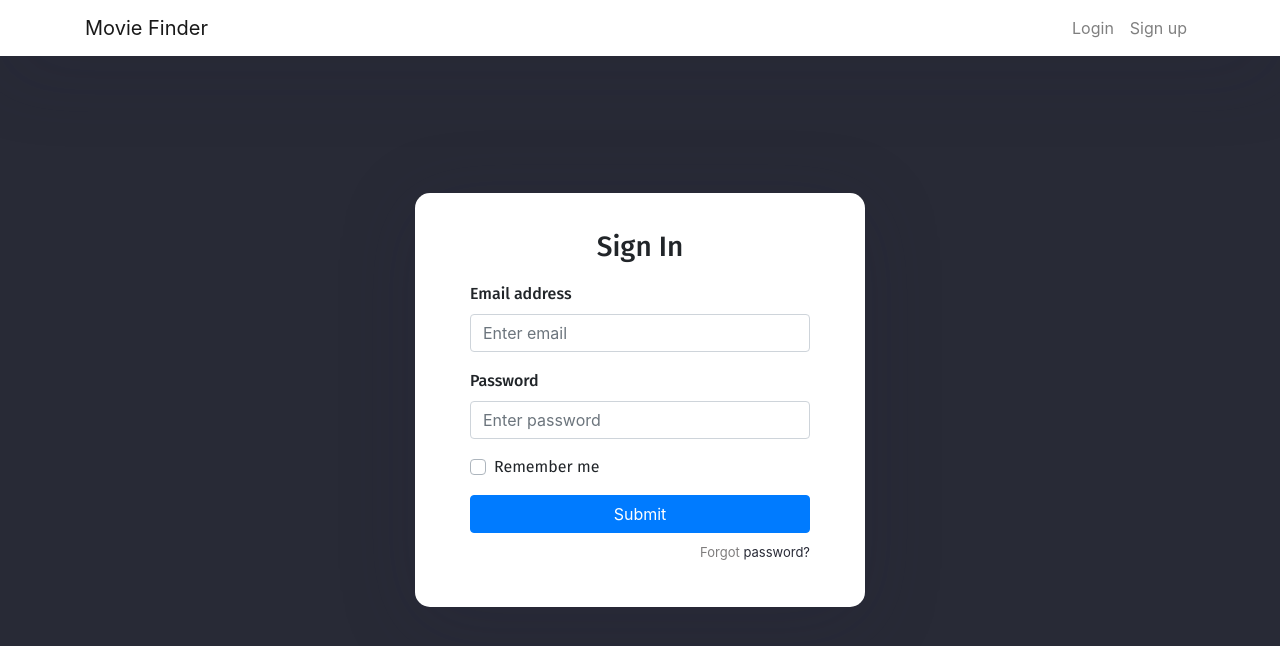
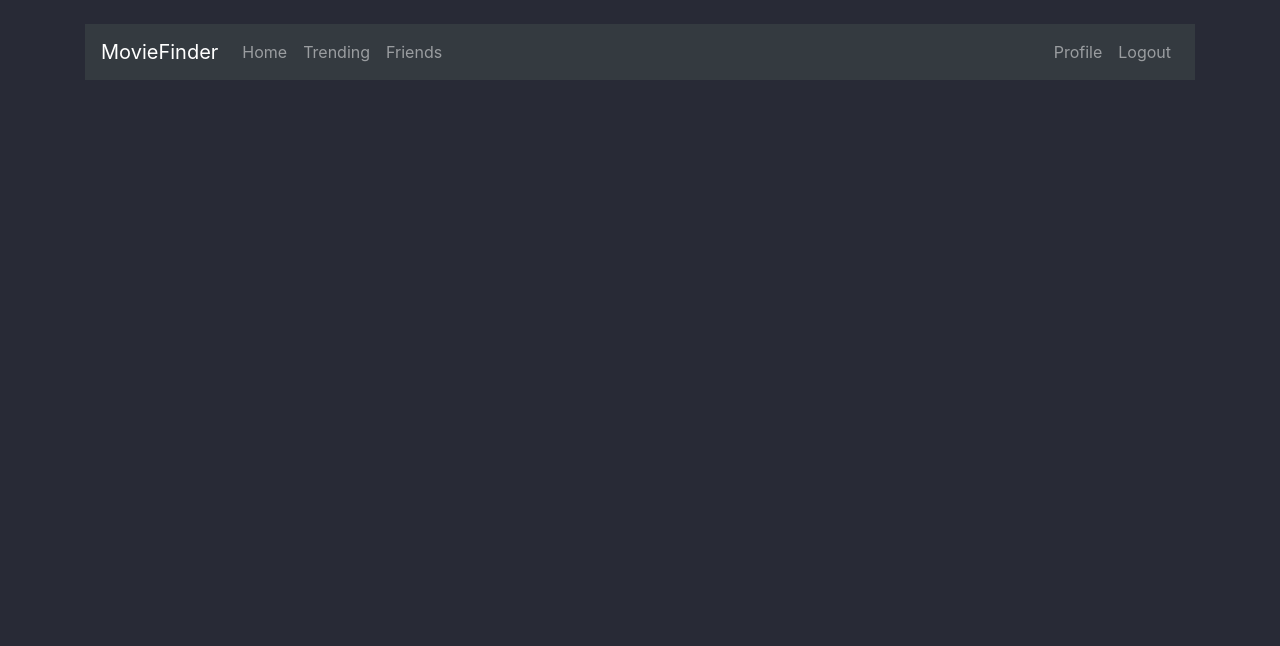
Before and after one commit to ldrach/comp3450project, a React (Create React App) app: page /home in a window 1280 px wide. Shown: the top 646 px of the page. Built offline with nearby package versions, Linux system fonts and the light colour scheme.

Commit message:
Database created
Changes made to app.js that will probably be reverted

```diff
--- a/public/index.html
+++ b/public/index.html
@@ -24,7 +24,7 @@
       work correctly both with client-side routing and a non-root public URL.
       Learn how to configure a non-root public URL by running `npm run build`.
     -->
-    <title>React App</title>
+    <title>Movie Finder</title>
   </head>
   <body>
     <noscript>You need to enable JavaScript to run this app.</noscript>
--- a/src/App.js
+++ b/src/App.js
@@ -1,49 +1,31 @@
 import React from 'react';
 import '../node_modules/bootstrap/dist/css/bootstrap.min.css';
 import './App.css';
-import { BrowserRouter as Router, Switch, Route, Link } from "react-router-dom";
+import { BrowserRouter as Router, Route } from "react-router-dom";
 
 import Login from "./login/login";
-import SignUp from "./login/signup";
+import Signup from "./login/signup";
 import Forgot from "./login/forgot";
 import Home from "./home/home.js";
+import NavbarComponent from "./navbar/navbar";
+
+function displayNavBar() {
+    return (<NavbarComponent />);
+}
 
 function App() {
-  return (<Router>
-          <div className="App">
-              <nav className="navbar navbar-expand-lg navbar-light fixed-top">
-                  <div className="container">
-                      <Link className="navbar-brand" to={"/sign-in"}>Movie Finder</Link>
-                      <div className="collapse navbar-collapse" id="navbarTogglerDemo02">
-                          <ul className="navbar-nav ml-auto">
-                              <li className="nav-item">
-                                  <Link className="nav-link" to={"/sign-in"}>Login</Link>
-                              </li>
-                              <li className="nav-item">
-                                  <Link className="nav-link" to={"/sign-up"}>Sign up</Link>
-                              </li>
-                          </ul>
-                      </div>
-                  </div>
-              </nav>
+  return (
+      <Router>
 
-              <div className="auth-wrapper">
-                  <div className="auth-inner">
-                      <Switch>
-                          //Login
-                          <Route exact path='/' component={Login} />
-                          <Route path="/sign-in" component={Login} />
-                          <Route path="/sign-up" component={SignUp} />
-                          <Route path="/forgot" component={Forgot} />
-
-                          //Home
-                          <Route exact path='/' component={Home}/>
-                          <Route path={"/home"} component={Home}/>
-
-                      </Switch>
-                  </div>
-              </div>
-    </div></Router>
+          <br />
+          <div className="container">
+            <Route path="/" exact component={Login} />
+            <Route path="/login" component={Login} />
+            <Route path="/signup" component={Signup} />
+            <Route path="/forgot" component={Forgot} />
+            <Route path="/home" component={Home} render={ () => displayNavBar()} />
+          </div>
+      </Router>
   );
 }
 
--- a/src/home/home.js
+++ b/src/home/home.js
@@ -1,35 +1,12 @@
 import React, { Component } from "react";
+import Navbar from "../navbar/navbar";
 
 
 export default class Home extends Component {
 
     render() {
         return (
-            <form>
-                <h3>Sign In</h3>
-
-                <div className="form-group">
-                    <label>Email address</label>
-                    <input type="email" className="form-control" placeholder="Enter email" />
-                </div>
-
-                <div className="form-group">
-                    <label>Password</label>
-                    <input type="password" className="form-control" placeholder="Enter password" />
-                </div>
-
-                <div className="form-group">
-                    <div className="custom-control custom-checkbox">
-                        <input type="checkbox" className="custom-control-input" id="customCheck1" />
-                        <label className="custom-control-label" htmlFor="customCheck1">Remember me</label>
-                    </div>
-                </div>
-
-                <button type="submit" className="btn btn-primary btn-block">Submit</button>
-                <p className="forgot-password text-right">
-                    Forgot <a href="/forgot">password?</a>
-                </p>
-            </form>
+            <Navbar />
 
         );
     }
--- a/src/index.js
+++ b/src/index.js
@@ -1,15 +1,9 @@
 import React from 'react';
 import ReactDOM from 'react-dom';
-import { BrowserRouter } from "react-router-dom";
 import './index.css';
 import App from './App';
 import * as serviceWorker from './serviceWorker';
 
-ReactDOM.render(
-  <BrowserRouter>
-    <App />
-  </BrowserRouter>,
-  document.getElementById('root')
-);
+ReactDOM.render(<App />, document.getElementById('root'));
 
 serviceWorker.unregister();
--- a/src/login/signup.js
+++ b/src/login/signup.js
@@ -1,10 +1,15 @@
 import React, { Component } from "react";
 
-export default class SignUp extends Component {
+export default class Signup extends Component {
     render() {
         return (
             <form>
                 <h3>Sign Up</h3>
+
+                <div className="form-group">
+                    <label>Username</label>
+                    <input type="text" className="form-control" placeholder="Username" />
+                </div>
 
                 <div className="form-group">
                     <label>First name</label>
--- a/src/navbar/navItem.js
+++ b/src/navbar/navItem.js
@@ -1,7 +1,7 @@
 import React, {useContext} from 'react';
-import './NavBar.css';
+import './navbar.css';
 import '../App.css';
-import {NavContext} from "./NavBar";
+import {NavContext} from "./navbar";
 
 const NavItem = ({item, active, width}) => {
     const navigationContext = useContext(NavContext);
--- a/src/navbar/navbar.js
+++ b/src/navbar/navbar.js
@@ -1,135 +1,34 @@
-import React from 'react';
-import {useState, useEffect, createContext} from 'react';
-import './NavBar.css';
-import NavItem from './NavItem';
-import Home from '../home/home';
-import Trending from "../trending/trending"
-import Friends from "../friends/friends"
-import MyProfile from "../myProfile/profile"
-import Login from "../login/login";
-import Compare from "../compare/compare";
-import OtherProfile from "../otherProfile/otherProfile";
-import YourList from "../yourList/yourList";
+import React, { Component } from 'react';
+import { Link } from 'react-router-dom';
 
-//import axios from 'axios';
+export default class Navbar extends Component {
 
-
-
-
-export const NavContext = createContext(undefined);
-
-const navItems = [
-    {id: 0, name:'Home', icon: ''},
-    {id: 1, name:'Trending', icon: ''},
-    {id: 2, name:'Friends', icon: ''},
-    {id: 3, name:'MyProfile', icon: ''},
-    {id: 4, name:'Logout', icon: ''}
-];
-
-const Navbar = () => {
-    //const db = new LocalDB();
-    const [activeItem, setNewActiveItem] = useState(null);
-    const [notificationMessage, setNotification] = useState(null);
-    const [currentUser, setUser] = useState(null);
-
-
-    /*useEffect(() => {
-        loadCurrentUser();
-    }, []);*/
-
-    /*async function loadCurrentUser() {
-        const user = await db.loadUser(axiosInstance);
-        if (user) {
-            setUser(user);
-            loadLastPage();
-        } else {
-            setNewActiveItem(navItems[3]);
-        }
-    }*/
-
-    /*async function loadLastPage() {
-        const lastPage = await db.loadLastPage();
-        if (lastPage)
-            setNewActiveItem(lastPage);
-        else
-            setNewActivePage(navItems[0]);
-    }*/
-
-    function setNewActivePage(item) {
-        setNewActiveItem(item);
-        //db.setLastPage(item);
+    render() {
+        return (
+            <nav className="navbar navbar-dark bg-dark navbar-expand-lg">
+                <Link to="/" className="navbar-brand">MovieFinder</Link>
+                <div className="collpase navbar-collapse">
+                    <ul className="navbar-nav mr-auto">
+                        <li className="navbar-item">
+                            <Link to="/" className="nav-link">Home</Link>
+                        </li>
+                        <li className="navbar-item">
+                            <Link to="/trending" className="nav-link">Trending</Link>
+                        </li>
+                        <li className="navbar-item">
+                            <Link to="/friends" className="nav-link">Friends</Link>
+                        </li>
+                    </ul>
+                    <ul className="navbar-nav justify-content-end">
+                        <li className="navbar-item">
+                            <Link to="/profile" className="nav-link">Profile</Link>
+                        </li>
+                        <li className="navbar-item">
+                            <Link to="/login" className="nav-link">Logout</Link>
+                        </li>
+                    </ul>
+                </div>
+            </nav>
+        );
     }
-
-   /* function setNewCurrentUser(user) {
-        setUser(user);
-        db.saveLocalUser(user);
-        loadLastPage();
-    }*/
-
-
-    const DisplayNavItems = () => {
-        let width = 100/navItems.length;
-        return navItems.map(item => {
-            return (<NavItem item={item} width={width}
-                             active={activeItem} key={item.id}/>);
-        });
-    };
-    const DisplayCurrentPageSelection = () => {
-        if (activeItem) {
-            switch (activeItem.name) {
-                case 'Home':
-                    return (<Home />);
-                case 'Trending':
-                    return (<Trending />);
-                case 'Friends':
-                    return (<Friends />);
-                case 'MyProfile':
-                    return (<MyProfile />);
-                case 'Logout':
-                    return (<Login />);
-            }
-        }
-        return (<div>Loading...</div>);
-    };
-    const handleSelectItem = (item) => {
-        if (currentUser === null)
-            return;
-
-        if (item.id !== activeItem.id) {
-            setNewActivePage(item);
-        }
-    };
-    const showNotification = (message) => {
-        setNotification(message);
-
-        setTimeout(function() {
-            setNotification(null);
-        }, 3000);
-    };
-
-    const navContextObj = {
-        notify: showNotification,
-        handleClick: handleSelectItem,
-        user: currentUser ? currentUser.user : null,
-        isGlobalAdmin: currentUser ? currentUser.user.role === 'admin' : false,
-        //setNewUser: setNewCurrentUser,
-        //axiosInstance: axiosInstance,
-        //db: db
-    };
-
-/*    return (
-        <NavContext.Provider value={ navContextObj }>
-            <div className="master-page-container">
-                {notificationMessage && <Notification message={notificationMessage}/>}
-                <div className="current-page-container">
-                    <DisplayCurrentPageSelection />
-                </div>
-                <div className="navigation-container">
-                    {currentUser && <DisplayNavItems />}
-                </div>
-            </div>
-        </NavContext.Provider>
-    );*/
-};
-
-export default Navbar;
+}
```
Also changed, not shown: database/models/user.model.js (added, +17 -0 lines), database/routes/users.js (added, +57 -0 lines), database/server.js (added, +27 -0 lines), 1 other file (tests, documents, lock files or other folders).
